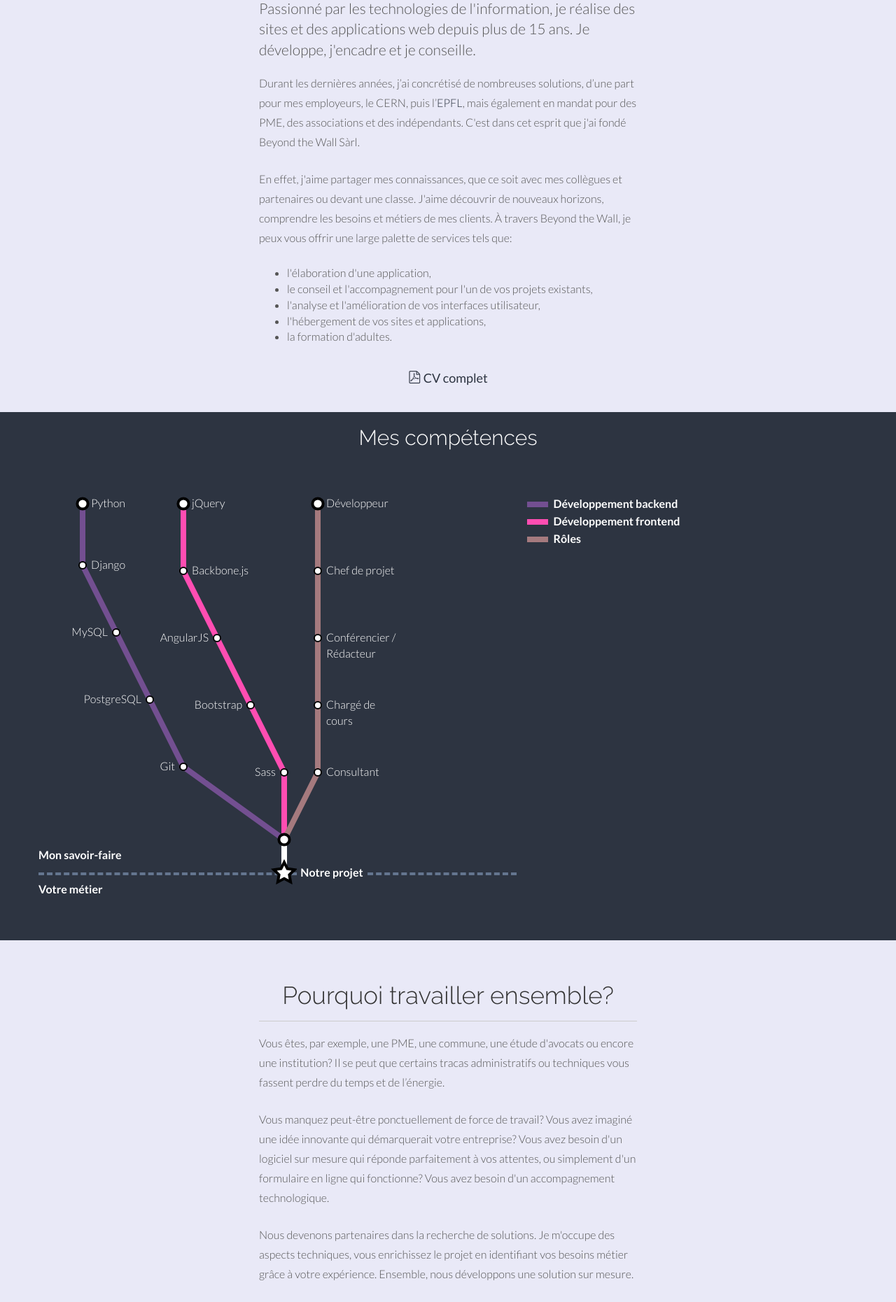
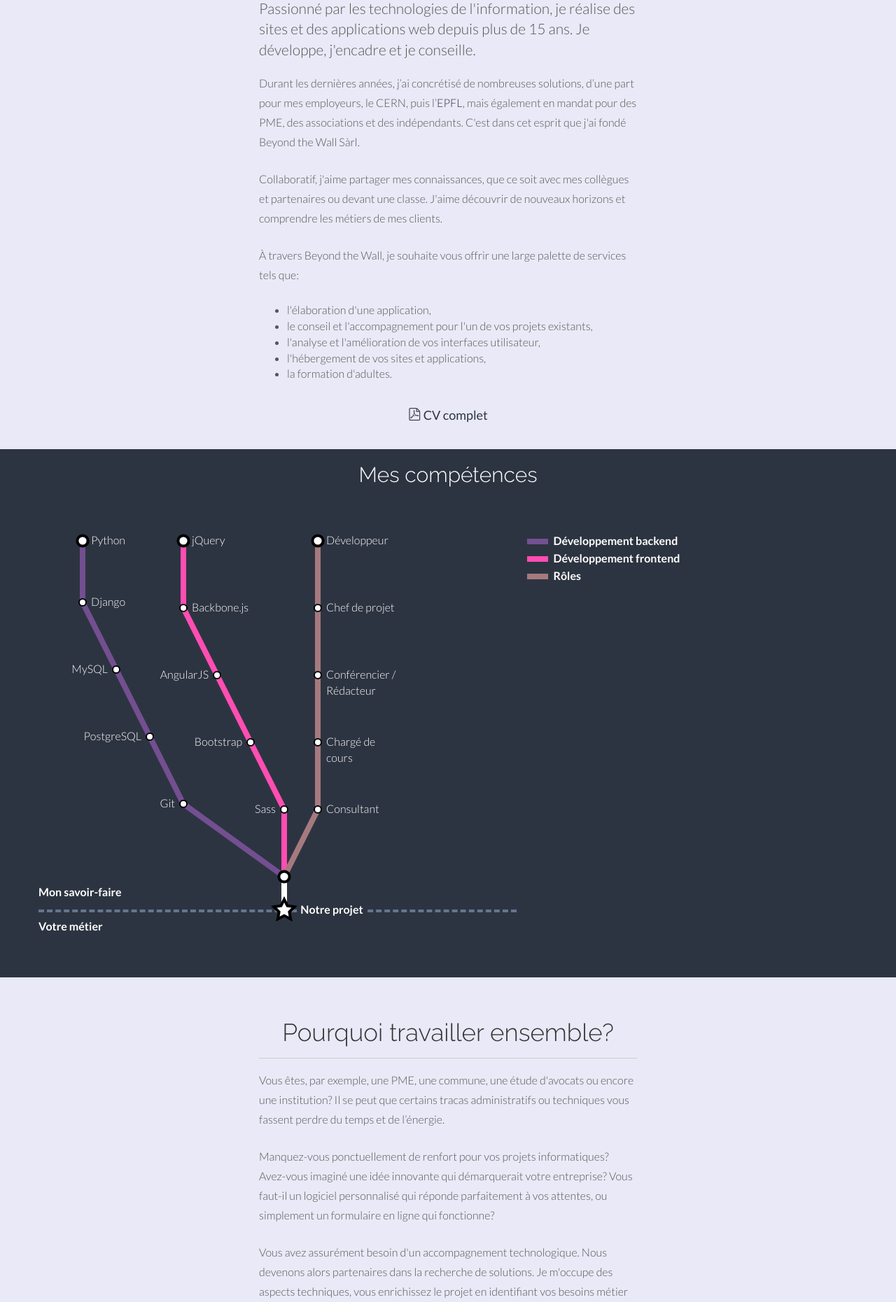
Before and after one commit to gfavre/beyondthewall.ch, a Django app: page / in a window 1280 px wide. Shown: the part 901-2762 px from the top of the page at 70% size. Run offline with Django 3.2, Linux system fonts and the light colour scheme; parts of the project's set-up code (start-up, migrations or seed data) failed here and were passed over; some libraries are stand-ins or nearby versions.

Commit message:
refactored templates; updated texts

```diff
--- a/beyondthewall/templates/home.html
+++ b/beyondthewall/templates/home.html
@@ -39,33 +39,35 @@
 <section id="about" name="about"></section>
 <div class="container about">
 
-    <div class="col-lg-6 col-lg-offset-3">{% include "about.html" %}</div>
+    <div class="col-lg-6 col-lg-offset-3">{% include "home/about.html" %}</div>
 </div>
 
-<!--<div id="testimonial">
-  <div class="container">{% include "definitions.html" %}</div>
-</div>-->
+{% comment %}
+<div id="testimonial">
+  <div class="container">{% include "home/definitions.html" %}</div>
+</div>
+{% endcomment %}
 
 <div id="skills-map">
-  <div class="container">{% include "map.html" %}</div>
+  <div class="container">{% include "home/map.html" %}</div>
 </div>
 
 
 <div>
   <div class="container about">
-      <div class="col-lg-6 col-lg-offset-3">{% include "why-me.html" %}</div>
+      <div class="col-lg-6 col-lg-offset-3">{% include "home/why-me.html" %}</div>
   </div>
 </div>
 
 <section id="portfolio" name="portfolio"></section>
 <div id="foliowrap" class="hidden-print">
-  <div class="container">{% include "projects.html" %}</div>
+  <div class="container">{% include "home/projects.html" %}</div>
 </div>
 
 
 <section id="contact" name="contact"></section>
 <div id="footerwrap">
-  <div class="container">{% include "contact.html" %}</div>
+  <div class="container">{% include "home/contact.html" %}</div>
 </div>
 <!-- Bootstrap core JavaScript
 ================================================== -->
--- a/beyondthewall/templates/about.html
+++ b/beyondthewall/templates/home/about.html
@@ -9,7 +9,9 @@
 
 <p>Durant les dernières années, j’ai concrétisé de nombreuses solutions, d’une part pour mes employeurs, le CERN, puis l’<a href="http://people.epfl.ch/gregory.favre?op=bio&lang=fr">EPFL</a>, mais également en mandat pour des PME, des associations et des indépendants. C'est dans cet esprit que j'ai fondé Beyond the Wall Sàrl.</p>
 
-<p>En effet, j'aime partager mes connaissances, que ce soit avec mes collègues et partenaires ou devant une classe. J'aime découvrir de nouveaux horizons, comprendre les besoins et métiers de mes clients. À travers Beyond the Wall, je peux vous offrir une large palette de services tels que:
+<p>Collaboratif, j'aime partager mes connaissances, que ce soit avec mes collègues et partenaires ou devant une classe. J'aime découvrir de nouveaux horizons et comprendre  les métiers de mes clients. </p>
+
+<p>À travers Beyond the Wall, je souhaite vous offrir une large palette de services tels que:
   <ul>
     <li>l'élaboration d'une application,</li>
     <li>le conseil et l'accompagnement pour l'un de vos projets existants,</li>
--- /dev/null
+++ b/beyondthewall/templates/home/why-me.html
@@ -0,0 +1,12 @@
+<h2>Pourquoi travailler ensemble?</h2>
+<hr>
+
+<p>Vous êtes, par exemple, une PME, une commune, une étude d'avocats ou encore une institution? Il se peut que certains tracas administratifs ou techniques vous fassent perdre du temps et de l’énergie. </p>
+
+<p>Manquez-vous ponctuellement de renfort pour vos projets informatiques? Avez-vous imaginé une idée innovante qui démarquerait votre entreprise? Vous faut-il un logiciel personnalisé qui réponde parfaitement à vos attentes, ou simplement un formulaire en ligne qui fonctionne? <br>
+</p>
+
+<p>Vous avez assurément besoin d'un accompagnement technologique. Nous devenons alors partenaires dans la recherche de solutions. Je m'occupe des aspects techniques, vous enrichissez le projet en identifiant vos besoins métier grâce à votre expérience. Un regard neuf vous apporte de nouvelles pistes, et de nouvelles perspectives de travail. Ensemble, nous développons une solution adaptée.</p>
+
+<p>En faisant appel à moi, vous pourrez trouver des solutions informatiques, gagner en performances, rapidité et productivité. Votre nouveau service sur mesure vous permettra d'améliorer votre image et ainsi gagner en crédibilité.
+</p>
--- a/beyondthewall/templates/why-me.html
+++ /dev/null
@@ -1,12 +0,0 @@
-<h2>Pourquoi travailler ensemble?</h2>
-<hr>
-
-<p>Vous êtes, par exemple, une PME, une commune, une étude d'avocats ou encore une institution? Il se peut que certains tracas administratifs ou techniques vous fassent perdre du temps et de l’énergie. </p>
-
-<p>Vous manquez peut-être ponctuellement de force de travail? Vous avez imaginé une idée innovante qui démarquerait votre entreprise? Vous avez besoin d'un logiciel sur mesure qui réponde parfaitement à vos attentes, ou simplement d'un formulaire en ligne qui fonctionne? Vous avez besoin d'un accompagnement technologique.
-</p>
-
-<p>Nous devenons partenaires dans la recherche de solutions. Je m'occupe des aspects techniques, vous enrichissez le projet en identifiant vos besoins métier grâce à votre expérience. Ensemble, nous développons une solution sur mesure.</p>
-
-<p>En faisant appel à moi, vous pourrez avoir de nouvelles pistes, gagner en performances, rapidité et productivité. Votre nouveau service sur mesure vous permettra d'améliorer votre image et ainsi gagner en crédibilité.
-</p>
```
Also changed, not shown: beyondthewall/templates/home/contact.html (renamed from beyondthewall/templates/contact.html), beyondthewall/templates/home/definitions.html (renamed from beyondthewall/templates/definitions.html), beyondthewall/templates/home/map.html (renamed from beyondthewall/templates/map.html), beyondthewall/templates/home/projects.html (renamed from beyondthewall/templates/projects.html).
